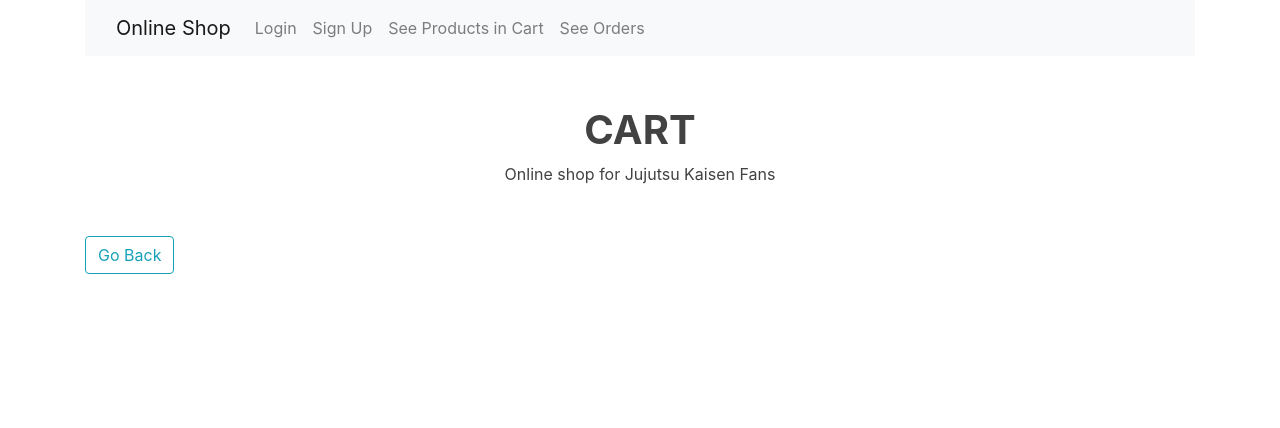
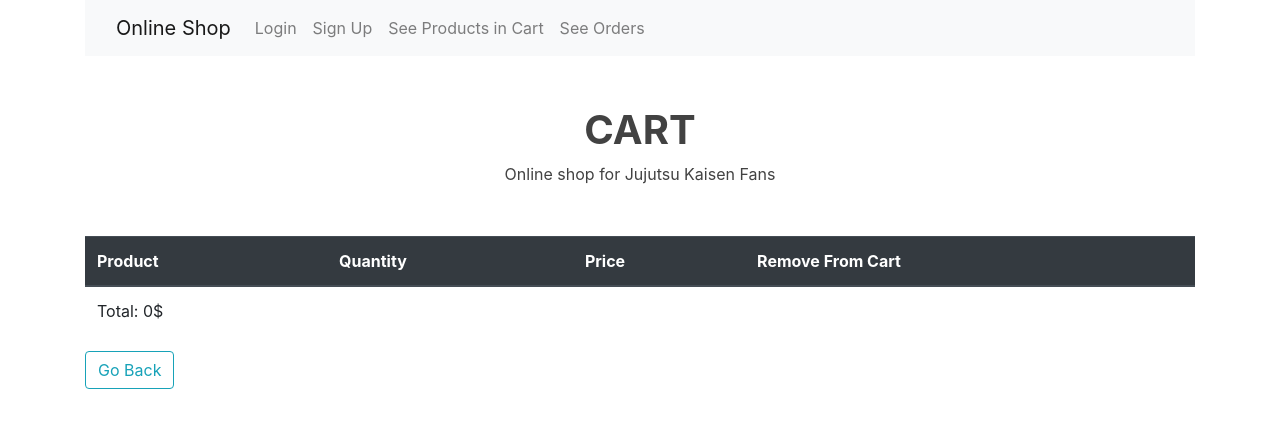
Before and after one commit to begosha/online_shop, a Django app: page /products/cart in a window 1280 px wide. Shown: the top 428 px of the page. Run offline with Django 3.2, Linux system fonts and the light colour scheme; some libraries are stand-ins or nearby versions.

Commit message:
cart add view is modified && total check is displayed in template

```diff
--- a/source/shop/templates/cart/cart.html
+++ b/source/shop/templates/cart/cart.html
@@ -5,24 +5,41 @@
             <h1>Cart</h1>
             <p>Online shop for Jujutsu Kaisen Fans</p>
         </div>
-
-    {% for product in cart_products %}
-    <div class="task">
-            <!-- <h1>{{ product }}</h1> -->
-            <h2>{{ product.product.name }}</h2>
-            <p>Quantity: {{ product.count }}</p>
-            <p>
-                <a href="{% url 'product' product.product.pk %}">See More...</a>
-
-                <form action='{% url "cart-delete" product.product.pk %}' method="POST">
+        <table class="table">
+            <thead class="thead-dark">
+              <tr>
+                <th scope="col">Product</th>
+                <th scope="col">Quantity</th>
+                <th scope="col">Price</th>
+                <th scope="col">Remove From Cart</th>
+              </tr>
+            </thead>
+    {% with cart_products|slice:":-1" as list1%}
+        {% for product in list1 %}
+            <tbody>
+            <tr>
+                <td>{{ product.product.name }}</td>
+                <td>{{ product.count }}</td>
+                <td>{{ product.product.price }}$</td>
+                <td><form action='{% url "cart-delete" product.product.pk %}' method="POST">
                     {% csrf_token %}
                     <input type="number" id="quantity" name="quantity" required>
                     <input class="btn btn-primary" type="submit" value="REMOVE">
 		        </form>
-            </p>
-            <hr>
-    </div>
-    {% endfor %}
+                </td>
+            </tr>
+        {% endfor %}
+    {% endwith %}
+    {% with cart_products|slice:"-1:" as list2%}
+            <tr>
+                {% for sub in list2 %}
+                <td>Total: {{ sub }}$</td>
+                {% endfor %}
+            </tr>
+    {% endwith %}
+        </tbody>
+      </table>
+
     {% if user.is_authenticated  %}
         <div class="task-form">
                 <form action='{% url "order"%}' method="POST">
--- a/source/shop/views/cart_views.py
+++ b/source/shop/views/cart_views.py
@@ -5,7 +5,6 @@
 from django.views.generic.edit import FormMixin
 from django.contrib.sessions.models import Session
 from django.contrib import messages
-
 
 class CartView(ListView, FormMixin):
     template_name = 'cart/cart.html'
@@ -16,13 +15,15 @@
 
     def get_queryset(self):
         queryset = []
+        total = 0
         carts = self.request.session.get('cart', {})
-        print(carts)
         for id, count in carts.items():
             product = {}
             product['product'] = Product.objects.get(pk=id)
             product['count'] = count
+            total += Product.objects.get(pk=id).price * count
             queryset.append(product)
+        queryset.append(total)
         return queryset
 
 
@@ -36,13 +37,9 @@
         quantity = int(request.POST.get('quantity'))
         if quantity <= product.remainder:
             try:
-                product.remainder = product.remainder - quantity
-                product.save()
                 product_count = cart[str(product.id)]
                 cart[str(product.id)] = product_count + quantity
             except KeyError:
-                product.remainder = product.remainder - quantity
-                product.save()
                 cart[str(product.id)] = quantity
             request.session['cart'] = cart
             messages.add_message(request, messages.SUCCESS, f'Added {quantity} {product.name} to your cart!')
@@ -74,12 +71,8 @@
         if quantity <= cart[str(product.id)]:
             if cart[str(product.id)] == 1:
                 del cart[str(product.id)]
-                product.remainder += 1
-                product.save()
             else:
                 cart[str(product.id)] = cart[str(product.id)] - quantity
-                product.remainder += quantity
-                product.save()
             request.session['cart'] = cart
             messages.add_message(request, messages.WARNING, f'{quantity} {product.name} products have/s been removed!')
         else:
```
Also changed, not shown: source/shop/views/order_views.py (+6 -2 lines).
